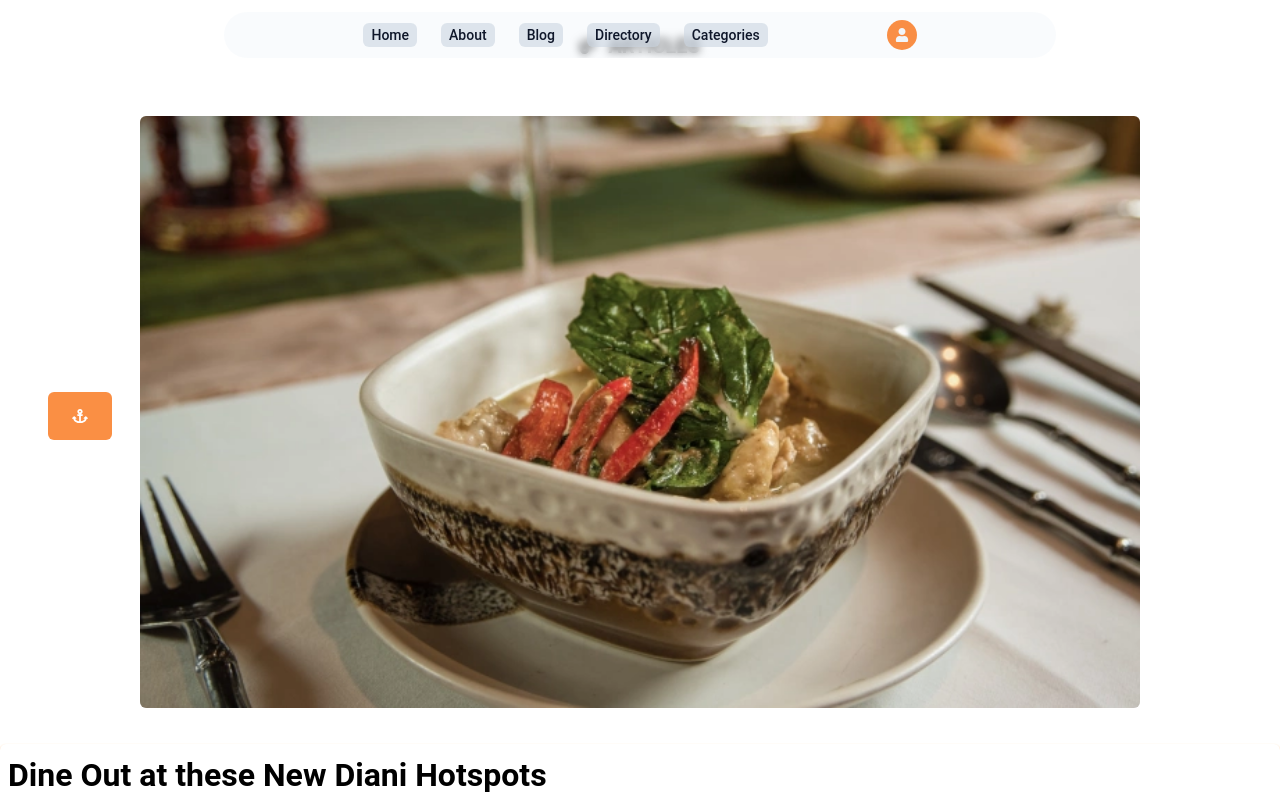
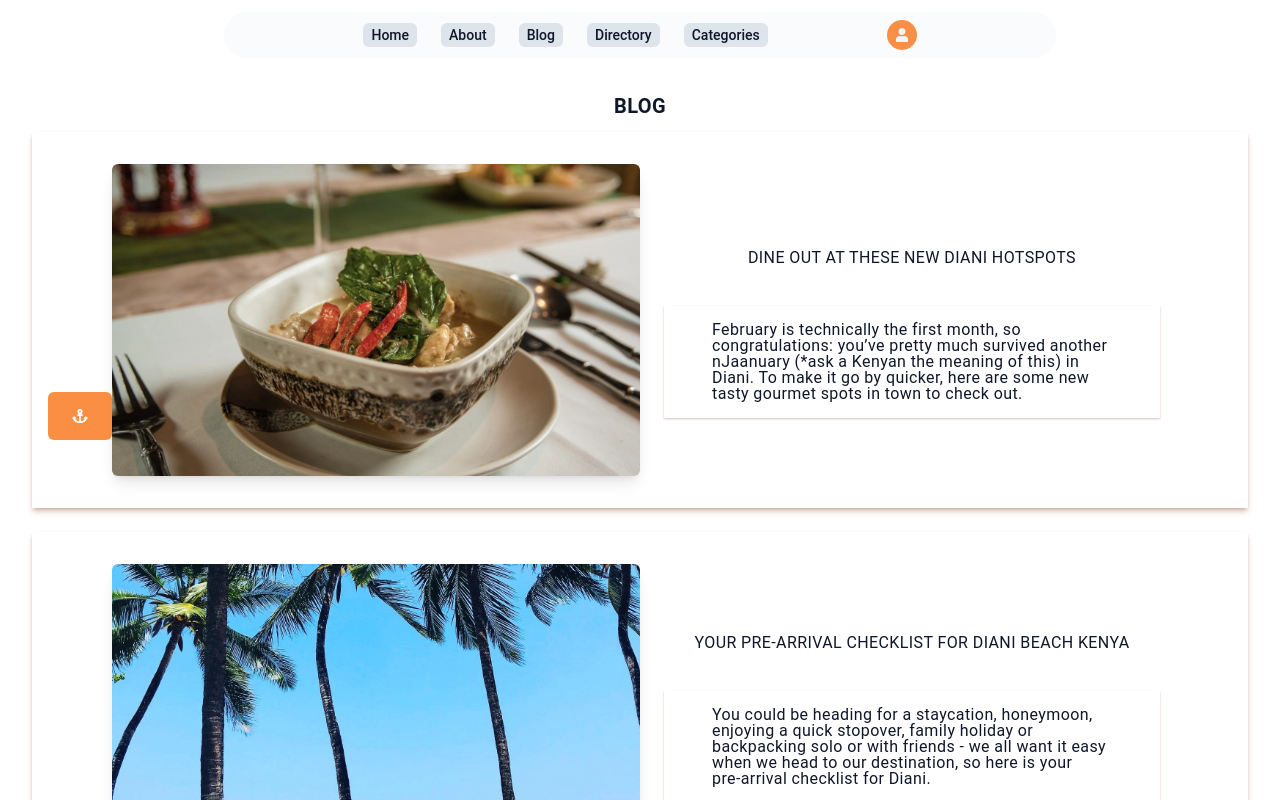
Before and after one commit to MatthewsRicky/travelapp, a Next.js app: page /blog in a window 1280 px wide. Shown: the top 800 px of the page. Built offline with nearby package versions, Linux system fonts and the light colour scheme.

Commit message:
using the NewBlogs component

```diff
--- a/components/Blogs.tsx
+++ b/components/Blogs.tsx
@@ -1,10 +1,11 @@
 import React from "react";
-import BlogCard from "./BlogCard";
+
+import NewBlog from "./NewBlog";
 
 const Blogs = () => {
 	return (
 		<section className="flexCenter">
-			<BlogCard src="src" alt="alt" title="title" description="description" />
+			<NewBlog src="src" alt="alt" title="title" description="description" />
 
 		</section>
 	);
```
